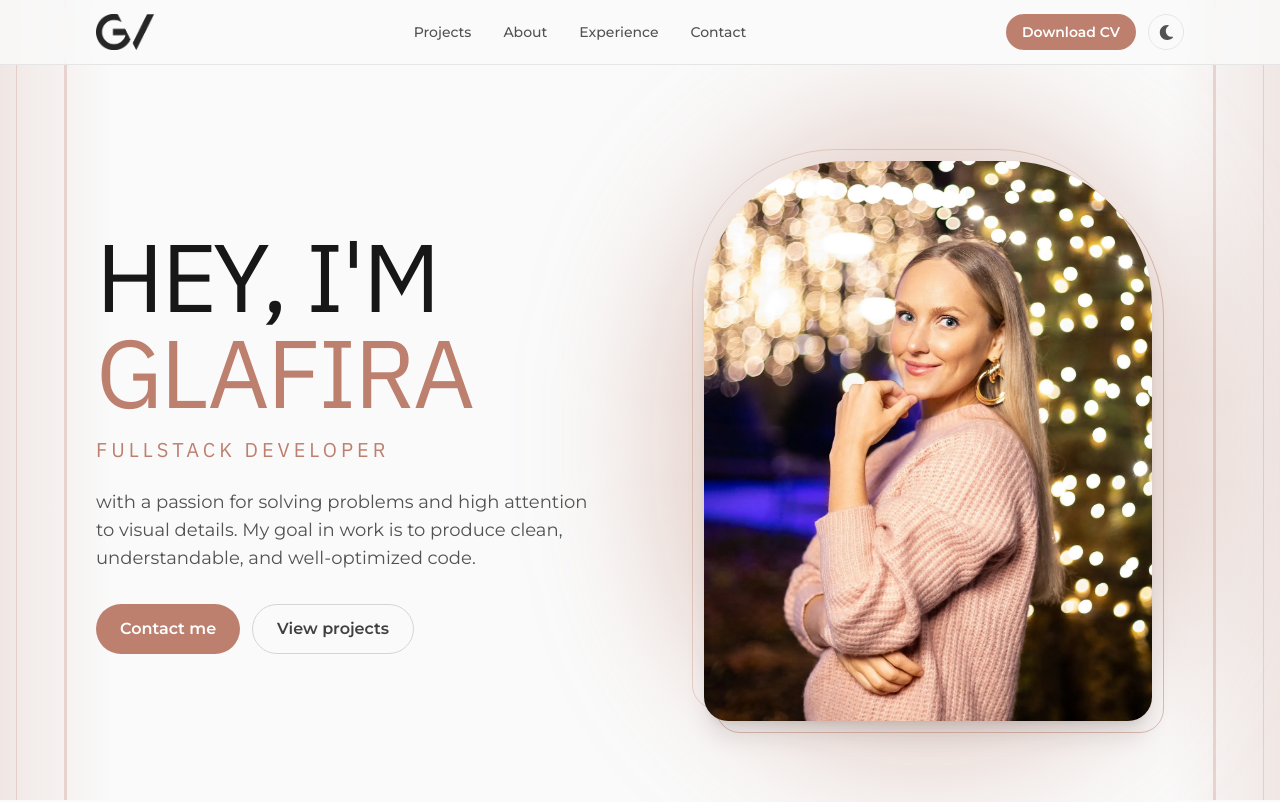
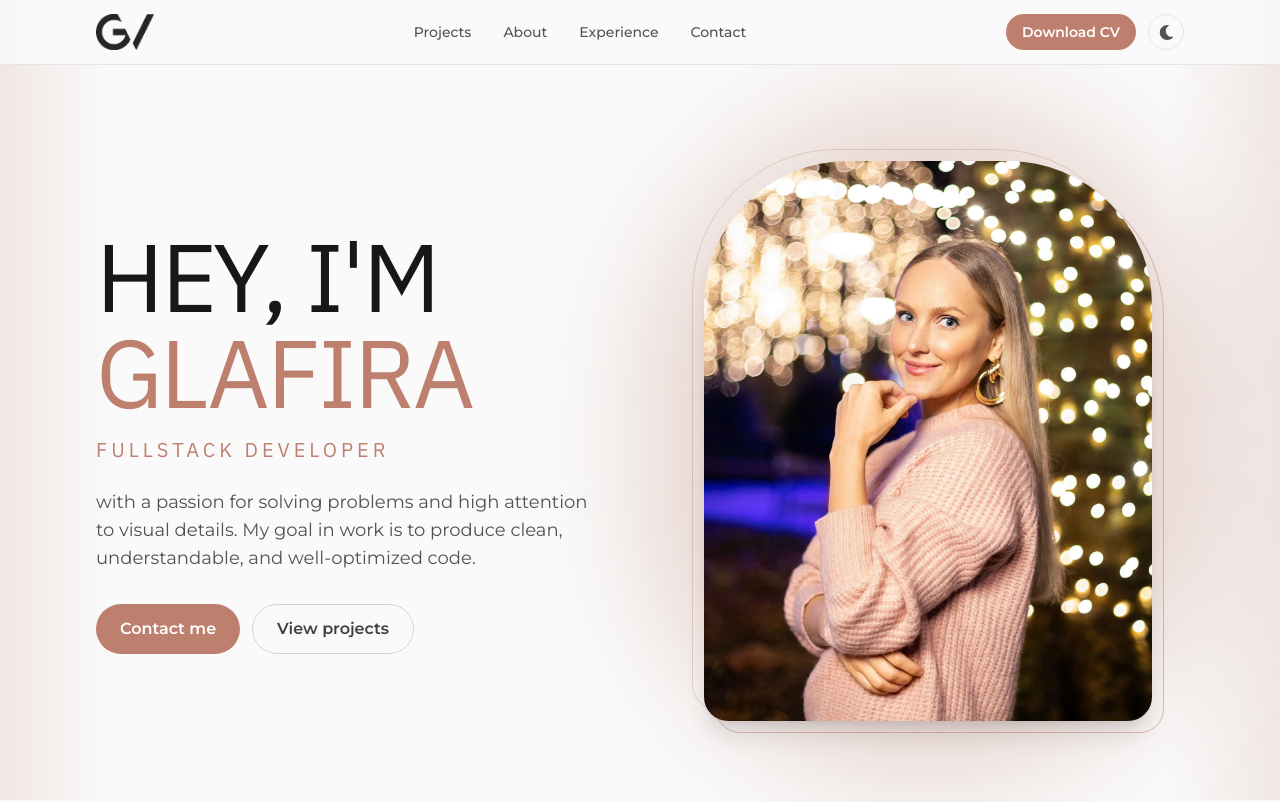
Before and after one commit to glafver/portfolio, a React (Vite) app: page / in a window 1280 px wide. Shown: the top 802 px of the page. Built offline with nearby package versions, Linux system fonts and the light colour scheme; no server answers; the database is empty.

Commit message:
Remove side lines

```diff
--- a/src/components/Portfolio.tsx
+++ b/src/components/Portfolio.tsx
@@ -9,14 +9,12 @@ import Footer from './Footer';
 import ContactModal from './ContactModal';
 import ScrollProgress from './ScrollProgress';
 import ScrollToTop from './ScrollToTop';
-import SideLines from './SideLines';
 
 const Portfolio: React.FC = () => {
     return (
         <div className="relative font-mont text-neutral-800 dark:text-neutral-200 bg-neutral-50 dark:bg-neutral-900">
             <ScrollProgress />
             <ScrollToTop />
-            <SideLines />
             <div className="fixed inset-y-0 left-0 w-16 lg:w-28 bg-gradient-to-r from-accent/15 to-transparent pointer-events-none" aria-hidden="true" />
             <div className="fixed inset-y-0 right-0 w-16 lg:w-28 bg-gradient-to-l from-accent/15 to-transparent pointer-events-none" aria-hidden="true" />
             <div className="relative z-10">
--- a/src/components/SideLines.tsx
+++ /dev/null
@@ -1,10 +0,0 @@
-const SideLines: React.FC = () => (
-    <>
-        <div className="fixed inset-y-0 left-4 w-px bg-accent/40 animate-shimmer pointer-events-none" aria-hidden="true" />
-        <div className="fixed inset-y-0 left-16 w-[3px] bg-accent/60 animate-shimmer-slow pointer-events-none" aria-hidden="true" />
-        <div className="fixed inset-y-0 right-4 w-px bg-accent/40 animate-shimmer pointer-events-none" aria-hidden="true" />
-        <div className="fixed inset-y-0 right-16 w-[3px] bg-accent/60 animate-shimmer-slow pointer-events-none" aria-hidden="true" />
-    </>
-);
-
-export default SideLines;
--- a/src/index.css
+++ b/src/index.css
@@ -30,29 +30,8 @@ html.dark body {
     animation: float 6s ease-in-out infinite;
 }
 
-@keyframes shimmer {
-    0%,
-    100% {
-        opacity: 0.25;
-    }
-    50% {
-        opacity: 0.7;
-    }
-}
-
-.animate-shimmer {
-    animation: shimmer 5s ease-in-out infinite;
-}
-
-.animate-shimmer-slow {
-    animation: shimmer 8s ease-in-out infinite;
-    animation-delay: -3s;
-}
-
 @media (prefers-reduced-motion: reduce) {
-    .animate-float,
-    .animate-shimmer,
-    .animate-shimmer-slow {
+    .animate-float {
         animation: none;
     }
 }
```
